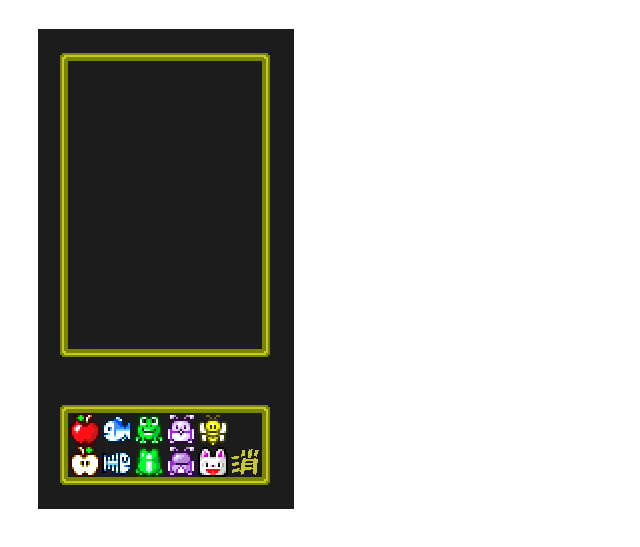
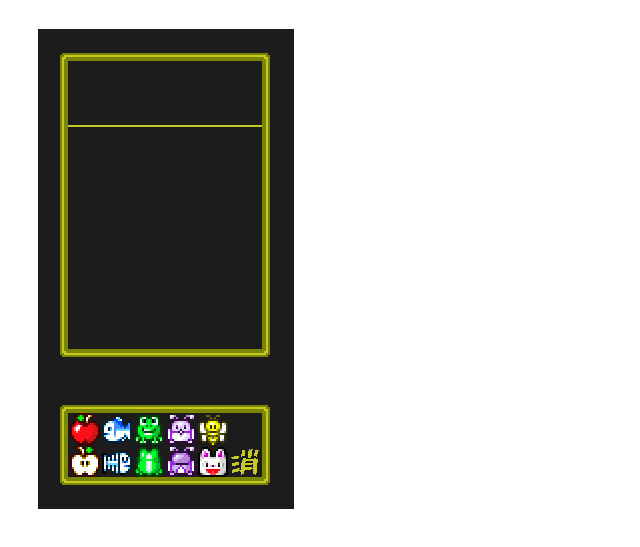
Before and after one commit to ngi-ery/kurupa, a plain HTML site: page index.html in a window 1280 px wide. Shown: the part 83-630 px from the top of the page, without its empty margins (0-640 px from the left). Drawn offline with nearby package versions, Linux system fonts and the light colour scheme.

Commit message:
Added top line

```diff
--- a/index.html
+++ b/index.html
@@ -91,6 +91,8 @@ img {
     var WALL_B_IMG =   '<img src="img/panel.png" style="left:  -32px; top: -128px; clip:rect( 128px,  64px, 160px,   32px);">';
     var WALL_BR_IMG =  '<img src="img/panel.png" style="left:  -64px; top: -128px; clip:rect( 128px,  96px, 160px,   64px);">';
 
+    var TOP_LINE_IMG = '<img src="img/panel.png" style="left:  -32px; top: -132px; clip:rect( 132px,  64px, 134px,   30px);">';
+
     var SELECTED_IMG = NULL_IMG;
 
     function initField()
@@ -165,6 +167,27 @@ img {
         {
             $(this).find('.selected_cell').hide();
         });
+
+        var $field = $('#field');
+
+        // add the top line to the background after the grid has been created
+        var lineTop = 3 * 32;
+        var colors = ['#c6c729', '#c6c729'];
+
+        for (var i = 0; i < colors.length; i++) {
+            var $line = $('<div></div>');
+            $line.css({
+                position: 'absolute',
+                top: (lineTop + i) + 'px',
+                left: '30px',
+                width: '194px',
+                height: '1px',
+                backgroundColor: colors[i],
+                pointerEvents: 'none', // so clicks pass through
+                zIndex: 0 // behind all cell content
+            });
+            $field.append($line);
+        }
     }
 
     function initPanel()
```
